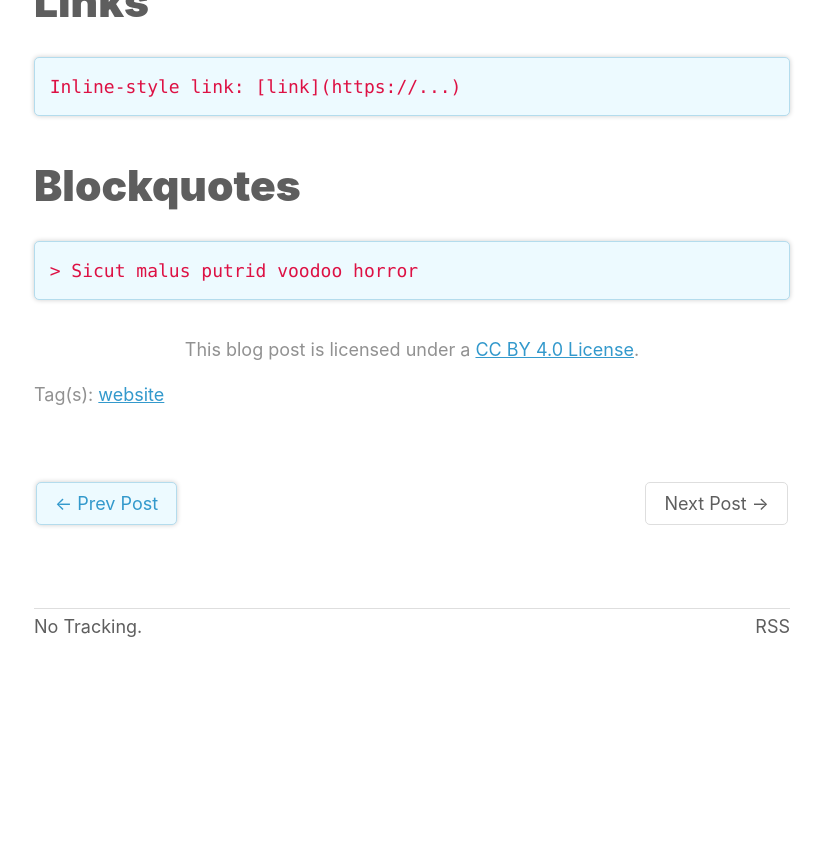
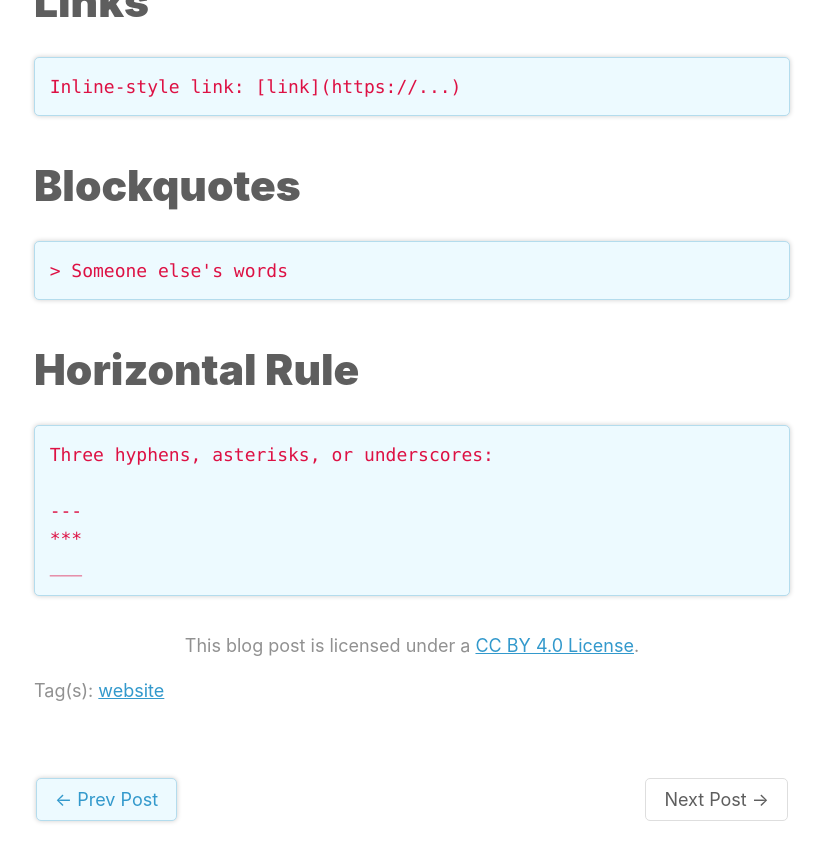
Before and after one commit to ajpwalser/ajpwalser.github.io, a Jekyll site: the page built from _posts/2021-06-24-markdown-syntax-guide.md, in a window 1280 px wide and 900 px high, scrolled down 1613 px. Shown: the top 862 px of the window, without its empty margins (228-1051 px from the left). Built offline with Jekyll 4.4.1, drawn with Linux system fonts in a browser that asks for light colours; some web fonts are replaced; before the commit the page ends 2312 px from its top, so only the background shows below that.

Commit message:
Update 2021-06-24-markdown-syntax-guide.md

````diff
--- a/_posts/2021-06-24-markdown-syntax-guide.md
+++ b/_posts/2021-06-24-markdown-syntax-guide.md
@@ -58,5 +58,14 @@ Inline-style link: [link](https://...)
 ### Blockquotes
 
 ```
-> Sicut malus putrid voodoo horror
+> Someone else's words
 ```
+### Horizontal Rule
+
+```
+Three hyphens, asterisks, or underscores:
+
+---
+***
+___
+```
````
